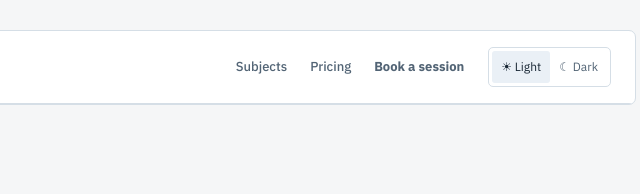
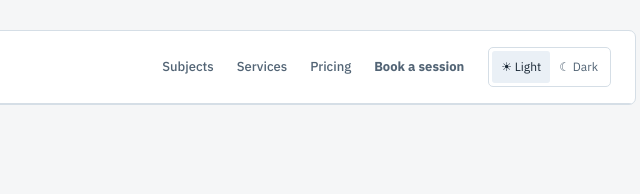
Before and after one commit to pekruse/kruse-tutoring, a plain HTML site: page pricing.html in a window 1280 px wide. Shown: the top 194 px of the page, 564-1204 px from the left. Drawn offline with Linux system fonts and the light colour scheme.

Commit message:
Link services in site navigation

```diff
--- a/pricing.html
+++ b/pricing.html
@@ -1,3 +1,3 @@
 <!doctype html>
 <html lang="en"><head><meta charset="utf-8"><meta name="viewport" content="width=device-width,initial-scale=1"><title>Pricing | Kruse Tutoring</title><link rel="icon" href="favicon.svg?v=pk-chip"><link rel="stylesheet" href="styles.css?v=interview-links-2"><script>try{const t=localStorage.getItem('pk-theme');if(t==='light'||t==='dark')document.documentElement.dataset.theme=t}catch{}</script><script defer src="main.js?v=image-controls-2"></script>
-</head><body><header><div class="nav-row"><a class="brand" href="./" aria-label="Tutoring home">PK</a><strong>Kruse Tutoring</strong><nav><a href="./#subjects">Subjects</a><a href="pricing.html" aria-current="page">Pricing</a><a href="book.html#schedule"><b>Book a session</b></a></nav><fieldset class="theme"><legend class="sr-only">Color theme</legend><button data-theme-choice="light" aria-pressed="false">☀ Light</button><button data-theme-choice="dark" aria-pressed="false">☾ Dark</button></fieldset></div></header><main><section class="sheet"><p class="eyebrow">One-on-one STEM tutoring</p><h1 class="hero-heading">Pricing</h1><p class="lede">Session rates haven’t been posted yet.</p></section></main><footer>Patrick Kruse · STEM tutoring</footer></body></html>
+</head><body><header><div class="nav-row"><a class="brand" href="./" aria-label="Tutoring home">PK</a><strong>Kruse Tutoring</strong><nav><a href="./#subjects">Subjects</a><a href="services.html">Services</a><a href="pricing.html" aria-current="page">Pricing</a><a href="book.html#schedule"><b>Book a session</b></a></nav><fieldset class="theme"><legend class="sr-only">Color theme</legend><button data-theme-choice="light" aria-pressed="false">☀ Light</button><button data-theme-choice="dark" aria-pressed="false">☾ Dark</button></fieldset></div></header><main><section class="sheet"><p class="eyebrow">One-on-one STEM tutoring</p><h1 class="hero-heading">Pricing</h1><p class="lede">Session rates haven’t been posted yet.</p></section></main><footer>Patrick Kruse · STEM tutoring</footer></body></html>
```
